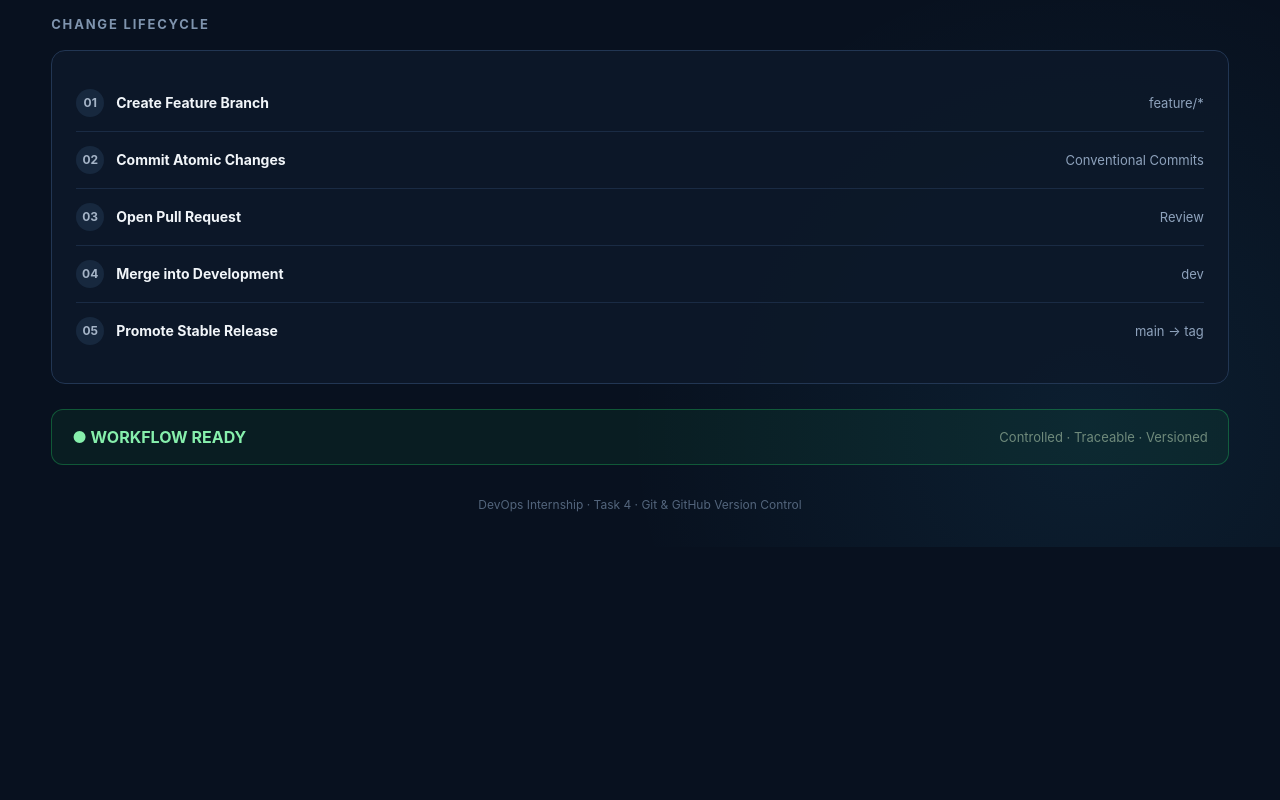
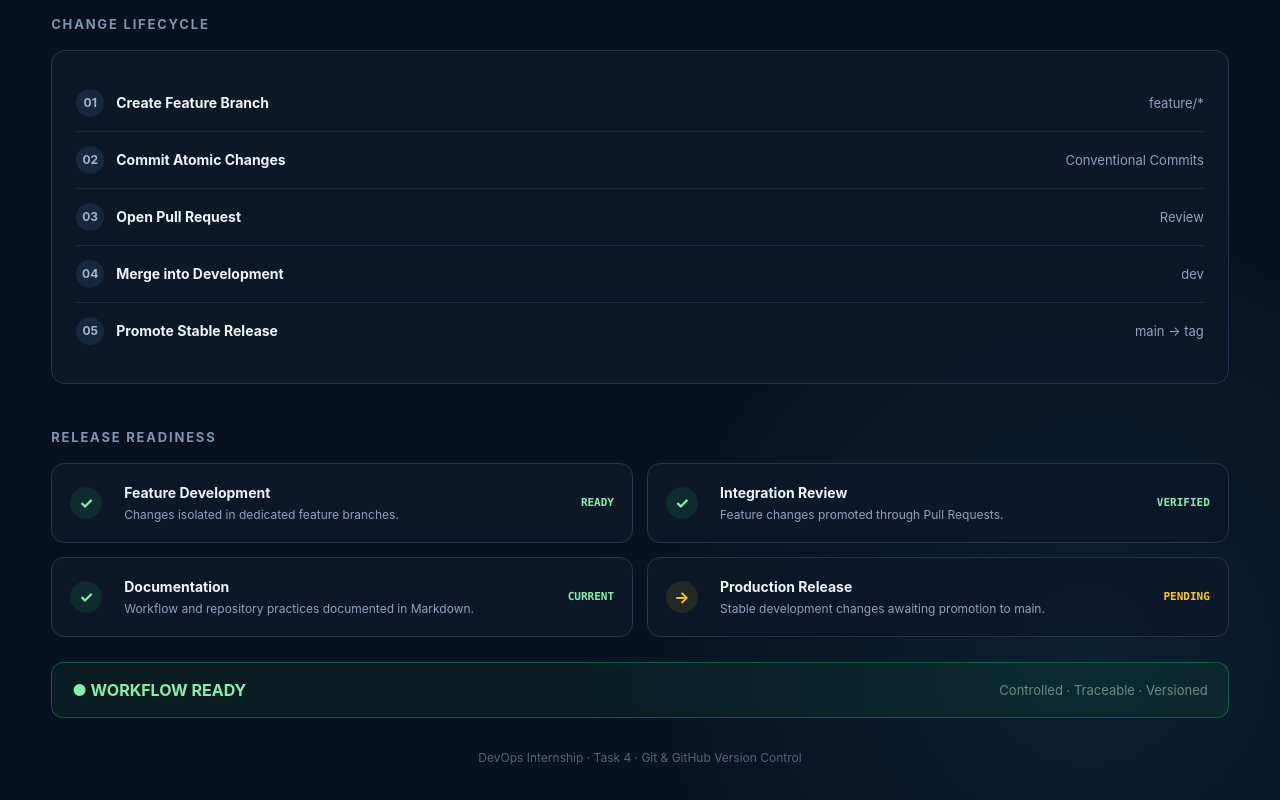
Before and after one commit to Tusharjb/devops-git-workflow, a plain HTML site: page app/index.html in a window 1280 px wide. Shown: the part 669-1469 px from the top of the page. Before the commit the page ends 1216 px from the top, so only its background shows below. Drawn offline with Linux system fonts and the light colour scheme.

Commit message:
feat: add release readiness indicators

```diff
--- a/app/index.html
+++ b/app/index.html
@@ -240,8 +240,65 @@
             color: #53657c;
             font-size: 12px;
         }
+        .readiness-grid {
+            display: grid;
+            grid-template-columns: repeat(2, 1fr);
+            gap: 14px;
+        }
 
+        .readiness-item {
+            display: grid;
+            grid-template-columns: 42px 1fr auto;
+            align-items: center;
+            gap: 12px;
+            padding: 18px;
+            background: rgba(13,25,41,.88);
+            border: 1px solid var(--border);
+            border-radius: 13px;
+        }
+
+        .readiness-icon {
+            width: 32px;
+            height: 32px;
+            display: grid;
+            place-items: center;
+            border-radius: 50%;
+            background: rgba(34,197,94,.12);
+            color: #86efac;
+            font-weight: 700;
+        }
+
+        .readiness-item strong {
+            font-size: 14px;
+        }
+
+        .readiness-item p {
+            margin-top: 5px;
+            color: var(--muted);
+            font-size: 12px;
+            line-height: 1.4;
+        }
+
+        .check-status {
+            color: #86efac;
+            font-family: Consolas, monospace;
+            font-size: 11px;
+            font-weight: 700;
+        }
+
+        .pending-icon {
+            background: rgba(250,204,21,.10);
+            color: var(--yellow);
+        }
+
+        .pending-status {
+            color: var(--yellow);
+        }
         @media (max-width: 850px) {
+            .readiness-grid {
+                grid-template-columns: 1fr;
+            }
+
             .workflow {
                 grid-template-columns: 1fr;
                 gap: 10px;
@@ -372,6 +429,47 @@
 
         </section>
 
+        <div class="section-title">Release Readiness</div>
+
+        <section class="readiness-grid">
+
+            <div class="readiness-item">
+                <div class="readiness-icon">✓</div>
+                <div>
+                    <strong>Feature Development</strong>
+                    <p>Changes isolated in dedicated feature branches.</p>
+                </div>
+                <span class="check-status">READY</span>
+            </div>
+
+            <div class="readiness-item">
+                <div class="readiness-icon">✓</div>
+                <div>
+                    <strong>Integration Review</strong>
+                    <p>Feature changes promoted through Pull Requests.</p>
+                </div>
+                <span class="check-status">VERIFIED</span>
+            </div>
+
+            <div class="readiness-item">
+                <div class="readiness-icon">✓</div>
+                <div>
+                    <strong>Documentation</strong>
+                    <p>Workflow and repository practices documented in Markdown.</p>
+                </div>
+                <span class="check-status">CURRENT</span>
+            </div>
+
+            <div class="readiness-item">
+                <div class="readiness-icon pending-icon">→</div>
+                <div>
+                    <strong>Production Release</strong>
+                    <p>Stable development changes awaiting promotion to main.</p>
+                </div>
+                <span class="check-status pending-status">PENDING</span>
+            </div>
+
+        </section>
         <div class="ready">
             <strong>● WORKFLOW READY</strong>
             <span>Controlled · Traceable · Versioned</span>
```
